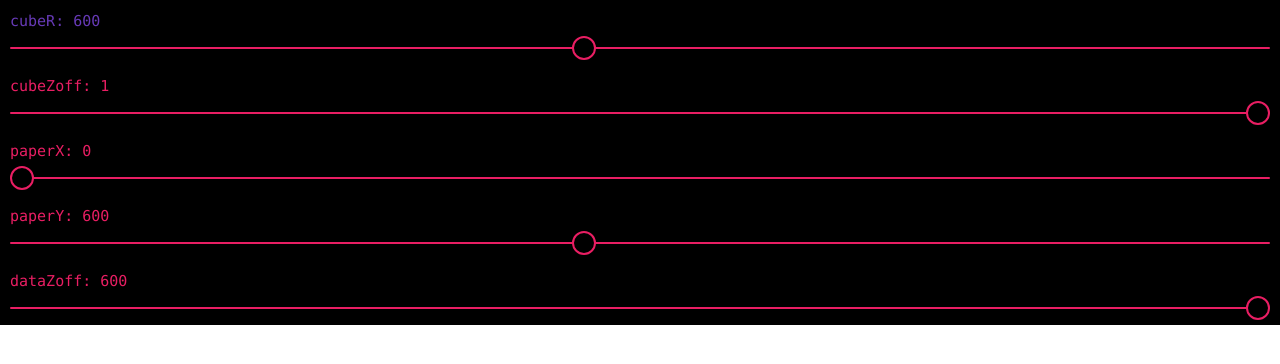
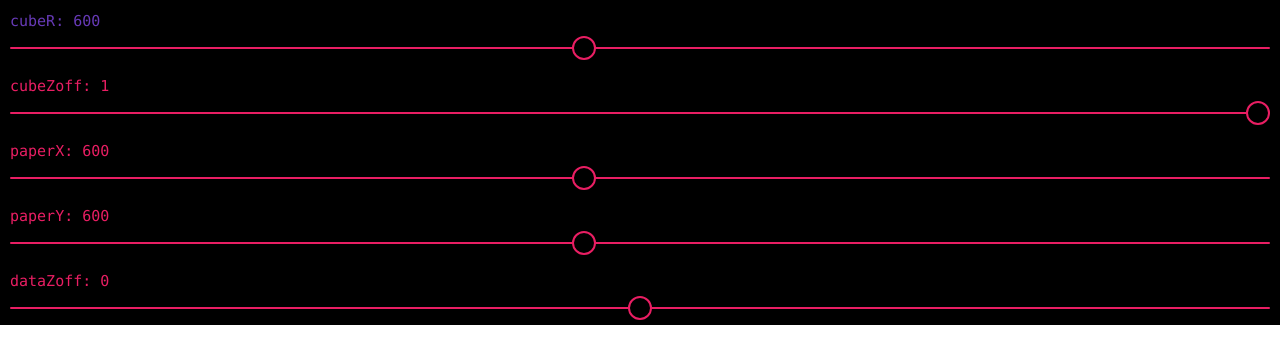
Before and after one commit to mithi/hello-3d-world, a React (Create React App) app: page / in a window 1280 px wide. Shown: the top 364 px of the page. Built offline with nearby package versions, Linux system fonts and the light colour scheme.

Commit message:
feat: Move SceneSettings to own component

```diff
--- a/src/App.tsx
+++ b/src/App.tsx
@@ -1,48 +1,18 @@
 import React, { useState } from "react"
-import Slider from "./input-components/slider/Slider"
-//import Select from "./input-components/select/Select"
-//import Checkbox from "./input-components/checkbox/Checkbox"
-
-import sceneSettingsParams from "./templates/scene-settings/scene-settings"
-import sceneSettingsSliderParams from "./templates/scene-settings/type"
-
-const sliders = (
-    settings: {
-        stateIds: string[]
-        idToStateMap: Record<string, string>
-        sliderProps: Record<string, sceneSettingsSliderParams>
-    },
-    values: Record<string, number>,
-    setValueFunction: (id: string, value: number) => void
-) =>
-    settings.stateIds.map((id: string) => {
-        return (
-            <Slider
-                {...{
-                    onChange: setValueFunction,
-                    key: id,
-                    value: values[settings.idToStateMap[id]],
-                    ...settings.sliderProps[id],
-                }}
-            />
-        )
-    })
+import SceneSettings from "./templates/scene-settings/SceneSettings"
+import { INIT_STATE as SCENE_SETTINGS_INIT_STATE } from "./templates/scene-settings/scene-settings"
 
 const App = () => {
-    const [sceneSettings, setSceneSettings] = useState(sceneSettingsParams.INIT_STATE)
-    const logSceneSettingValue = (id: string, value: number) => {
-        const stateName = sceneSettingsParams.idToStateMap[id]
-        setSceneSettings({ ...sceneSettings, [stateName]: value })
-    }
-    const { stateIds, idToStateMap, sliderProps } = sceneSettingsParams
+    const [sceneSettings, setSceneSettings] = useState(SCENE_SETTINGS_INIT_STATE)
+    const logSceneSettingValue = (stateKey: string, value: number) =>
+        setSceneSettings({ ...sceneSettings, [stateKey]: value })
 
     return (
         <div>
-            {sliders(
-                { stateIds, idToStateMap, sliderProps },
-                sceneSettings,
-                logSceneSettingValue
-            )}
+            <SceneSettings
+                values={sceneSettings}
+                setValueFunction={logSceneSettingValue}
+            />
         </div>
     )
 }
--- /dev/null
+++ b/src/templates/scene-settings/SceneSettings.tsx
@@ -0,0 +1,30 @@
+import React from "react"
+import Slider from "../../input-components/slider/Slider"
+import * as settings from "./scene-settings"
+
+type propType = {
+    values: Record<string, number>
+    setValueFunction: (id: string, value: number) => void
+}
+
+const SceneSettings = ({ values, setValueFunction }: propType) => {
+    const setValue = (id: string, value: number) =>
+        setValueFunction(settings.idToStateMap[id], value)
+
+    return (
+        <div>
+            {settings.stateIds.map((id: string) => (
+                <Slider
+                    {...{
+                        onChange: setValue,
+                        key: id,
+                        value: values[settings.idToStateMap[id]],
+                        ...settings.sliderProps[id],
+                    }}
+                />
+            ))}
+        </div>
+    )
+}
+
+export default SceneSettings
--- a/src/templates/scene-settings/scene-settings.tsx
+++ b/src/templates/scene-settings/scene-settings.tsx
@@ -1,4 +1,10 @@
-import sliderParams from "./type"
+type sliderParams = {
+    min: number
+    max: number
+    step: number
+    label: string
+    id: string
+}
 
 const stateIds = [
     "n-s-cube-range",
@@ -10,7 +16,6 @@ const stateIds = [
 
 const sliderProps: Record<string, sliderParams> = {
     "n-s-cube-range": {
-        default: 600,
         min: 100,
         max: 1200,
         step: 1,
@@ -18,7 +23,6 @@ const sliderProps: Record<string, sliderParams> = {
         id: "n-s-cube-range",
     },
     "n-s-cube-z-offset": {
-        default: 1,
         min: -1,
         max: 1,
         step: 0.01,
@@ -26,7 +30,6 @@ const sliderProps: Record<string, sliderParams> = {
         id: "n-s-cube-z-offset",
     },
     "n-s-data-z-offset": {
-        default: 0,
         min: -1,
         max: 1,
         step: 0.01,
@@ -34,7 +37,6 @@ const sliderProps: Record<string, sliderParams> = {
         id: "n-s-data-z-offset",
     },
     "n-s-paper-x-range": {
-        default: 600,
         min: 100,
         max: 1200,
         step: 1,
@@ -42,7 +44,6 @@ const sliderProps: Record<string, sliderParams> = {
         id: "n-s-paper-x-range",
     },
     "n-s-paper-y-range": {
-        default: 600,
         min: 100,
         max: 1200,
         step: 1,
@@ -62,10 +63,9 @@ const INIT_STATE: Record<string, number> = {
 const idToStateMap: Record<string, string> = {
     "n-s-cube-range": "cubeRange",
     "n-s-cube-z-offset": "cubeZoffset",
-    "n-s-paper-x-range": "dataZoffset",
+    "n-s-paper-x-range": "paperYrange",
     "n-s-paper-y-range": "paperXrange",
-    "n-s-data-z-offset": "paperYrange",
+    "n-s-data-z-offset": "dataZoffset",
 }
 
-const sceneSettingsParams = { stateIds, INIT_STATE, sliderProps, idToStateMap }
-export default sceneSettingsParams
+export { stateIds, INIT_STATE, sliderProps, idToStateMap }
```
Also changed, not shown: src/templates/scene-settings/type.tsx (deleted, +0 -10 lines).
